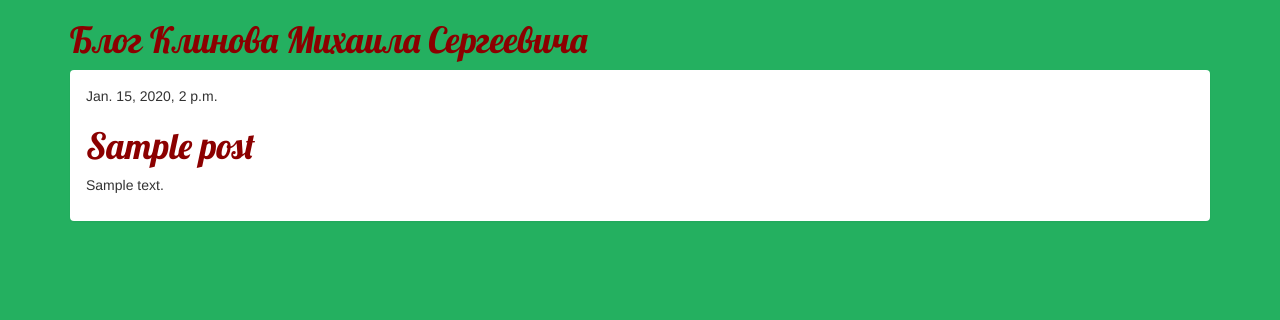
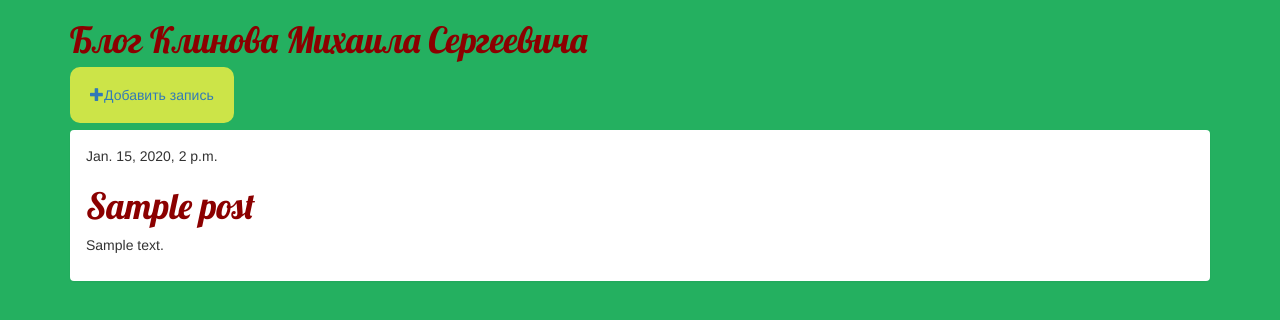
Before and after one commit to astarothik/blog, a Django app: page /post/1/ in a window 1280 px wide. Shown: the top 320 px of the page. Run offline with Django 3.2, Linux system fonts and the light colour scheme; tables that the repository leaves empty hold one stand-in row (values such as "Sample post"); some libraries are stand-ins or nearby versions.

Commit message:
Init "add post" panel

```diff
--- a/blog/static/css/blog.css
+++ b/blog/static/css/blog.css
@@ -2,7 +2,7 @@ body {
     background: #24b060;
 }
 
-h2 a, h1 {
+h2, h1 {
     color: darkred;
 }
 
@@ -13,3 +13,23 @@ h2 a, h1 {
 h1 {
     font-family: 'Lobster';
 }
+
+a:hover{
+    text-decoration: none;
+}
+nav{
+    margin: 25px 0;
+
+}
+.new_post {
+    padding: 20px;
+    background: #cce448;
+    border-radius: 10px;
+    text-decoration: none;
+}
+.post-form textarea{
+    width: 100%;
+}
+.post-form textarea, .post-form input {
+    border-radius: 5px;
+}
--- a/blog/templates/blog/base.html
+++ b/blog/templates/blog/base.html
@@ -10,7 +10,11 @@
 </head>
 <body>
 <div class="container">
-    <h1>Блог Клинова Михаила Сергеевича</h1>
+    <a href="/"><h1>Блог Клинова Михаила Сергеевича</h1></a>
+    <nav>
+        <a href="{% url 'blog.views.post_new' %}" class="new_post"><span class="glyphicon glyphicon-plus"></span>Добавить
+            запись</a>
+    </nav>
     {% block content %}
     {% endblock %}
 </div>
--- a/blog/urls.py
+++ b/blog/urls.py
@@ -4,4 +4,5 @@ from . import views
 urlpatterns = [
     url(r'^$', views.post_list, name='post_list'),
     url(r'^post/(?P<pk>[0-9]+)/$', views.post_detail, name='post_detail'),
+    url(r'^post/new/$', views.post_new, name='post_new'),
 ]
--- a/blog/views.py
+++ b/blog/views.py
@@ -1,6 +1,11 @@
 from django.utils import timezone
 from .models import Post
 from django.shortcuts import render, get_object_or_404
+from .forms import PostForm
+
+def post_new(request):
+    form = PostForm()
+    return render(request, 'blog/post_edit.html', {'form': form})
 
 def post_list(request):
     posts = Post.objects.filter(published_date__lte=timezone.now()).order_by('published_date')
```
Also changed, not shown: blog/forms.py (added, +11 -0 lines), blog/templates/blog/post_edit.html (added, +10 -0 lines).
